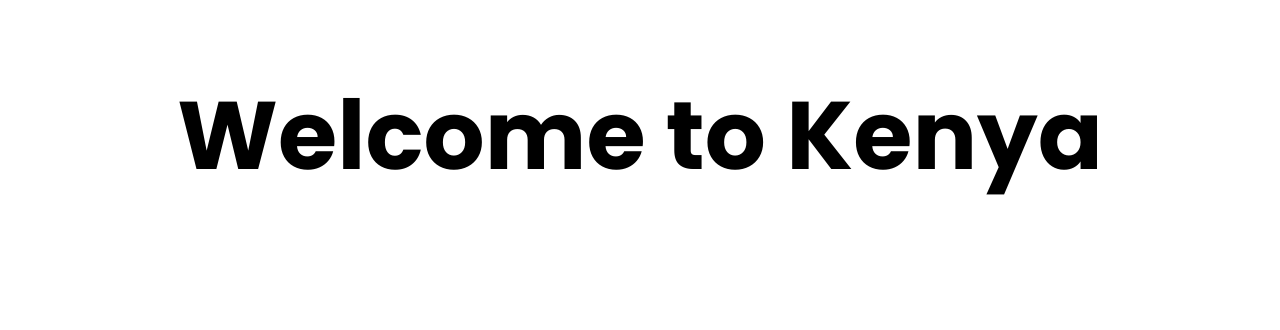
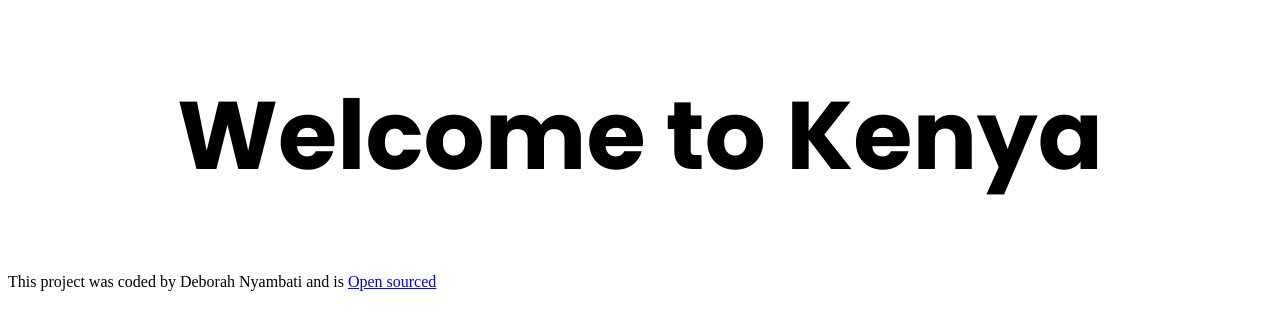
Before and after one commit to Deborah-Mokeira/uncharted-safaris, a plain HTML site: page index.html in a window 1280 px wide. Drawn offline with Linux system fonts and the light colour scheme.

Commit message:
Added image and link to GitHub repository.

```diff
--- a/index.html
+++ b/index.html
@@ -14,5 +14,6 @@
 </head>
 <body>
   <h1>Welcome to Kenya</h1>
+  <footer>This project was coded by Deborah Nyambati and is <a href="https://github.com/Deborah-Mokeira/uncharted-safaris" target="_blank">Open sourced</a></footer>
 </body>
 </html>
--- a/src/style.css
+++ b/src/style.css
@@ -1,7 +1,5 @@
 
 /*css variables*/
-
-
 
 h1{
   font-family: 'Poppins', sans-serif;
```
Also changed, not shown: 1 other file.
